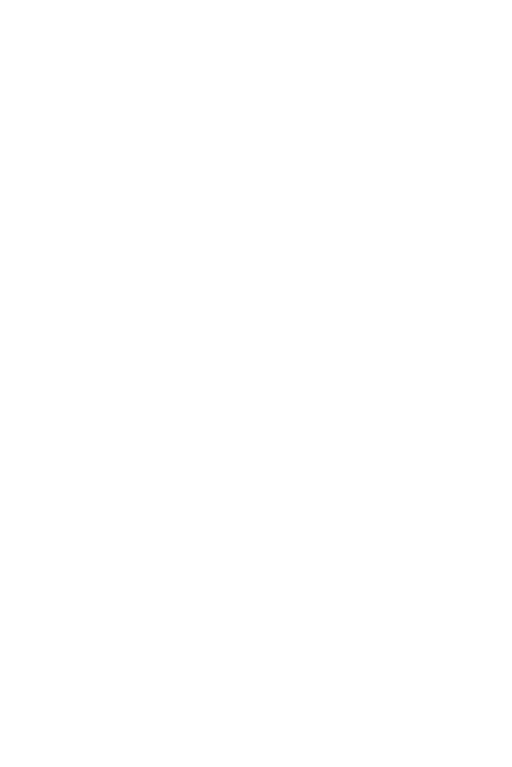
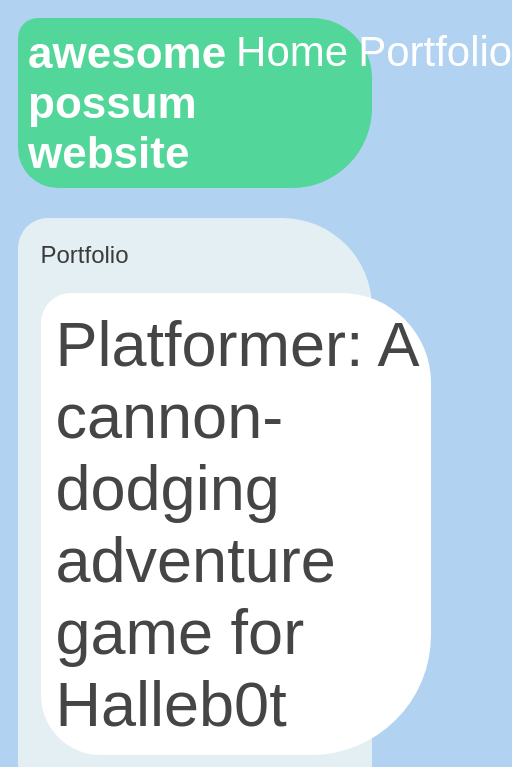
Before and after one commit to wheezeeus/wheezeeus.github.io, a plain HTML site: page portfolio.html in a window 390 px wide. Shown: the top 767 px of the page, 512 px wide, since content can reach past the window. Drawn offline with Linux system fonts and the light colour scheme.

Commit message:
add portfolio page to website

```diff
--- a/portfolio.html
+++ b/portfolio.html
@@ -0,0 +1,41 @@
+<!DOCTYPE html>
+<html>
+  <head>
+    <title>awesome possum website</title>
+    <link rel="stylesheet" href="style.css" />
+  </head>
+
+  <body>
+    <!-- All content goes here -->
+    <div id="all-contents">
+        <nav>
+            <h1>awesome possum website</h1>
+            <ul id="nav-ul">
+                <li class="nav-li">
+                    <a href="index.html">Home</a>
+                </li>
+                <li>
+                    <a href="portfolio.html">Portfolio</a>
+                </li>
+            </ul>
+        </nav>
+        <main>
+            <div class="content">
+                <hi>Portfolio</hi>
+                <ul id="portfolio">
+                    <li>
+                        <a href="fsd-projects/platformer/">Platformer: A cannon-dodging adventure game for Halleb0t</a>
+                    </li>
+                    <li>
+                        <a href="fsd-projects/bouncing-box/">Bouncing Box: A fun introduction to web game development</a>
+                    </li>
+                    <li>
+                        <a href="fsd-projects/circularity/">Circularity: A poetic motion experiment with circles</a>
+                    </li>
+                </ul>
+            </div>
+        </main>
+
+    </div>
+  </body>
+</html>
--- a/style.css
+++ b/style.css
@@ -17,6 +17,7 @@
     display: flex;
     padding: 10px;
     margin-bottom: 20px;
+    border-radius: 20px 60px 80px 40px;
 }
 
 h1 {
@@ -46,9 +47,10 @@
 
 /* main container area beneath menu */
 main {
-    background: rgb(245, 238, 219);
+    background: rgb(228, 239, 243);
     display: flex;
     margin-top: 20px;
+    border-radius: 20px 60px 80px 40px;
 }
 
 .sidebar {
@@ -60,6 +62,7 @@
     height: 220px;
     margin-top: 20px;
     margin-left: 10px;
+    border-radius: 200px 200px 40px 40px;
 }
 
 .content {
@@ -72,8 +75,88 @@
     border: 4px silver ridge;
     padding: 8px;
     margin-top: 20px;
+    border-radius: 20px 60px 80px 40px;
 }
 
 h2, h3 {
     margin: 0px;
 }
+/* Portfolio styles */
+.content h1 {
+  color: black;
+}
+
+#portfolio {
+  list-style-type: none;
+  padding-left: 0;
+
+}
+
+#portfolio li {
+  background: #fff;
+  padding: 10px;
+  border-radius: 20px 60px 80px 40px;
+  margin-bottom: 10px;
+
+}
+
+#portfolio li:hover {
+  background: #eee;
+
+}
+
+#portfolio a {
+  text-decoration: none;
+  color: #454545;
+
+}
+
+/* responsive web design */
+@media screen and (min-width: 120px) and (max-width: 1080px) {
+  main {
+    height: 100ch;
+    zoom: 1.5;
+    display: grid;
+  }
+
+  h1 {
+    font-size: 44px;
+  }
+
+  h2 {
+    font-size: 42px;
+  }
+
+  h3 {
+    font-size: 36px;
+  }
+
+  #all-contents {
+    height: 100ch;
+    margin: none;
+  }
+
+  a {
+    font-size: 42px;
+  }
+
+  .sidebar {
+    margin-right: 0px;
+    justify-content: center;
+    align-items: center;
+  }
+
+  .sidebar-img {
+    width: 100%;
+  }
+
+  p,
+  li {
+    font-size: 24px;
+  }
+
+  .content {
+    align-content: center;
+    justify-content: center;
+  }
+}
```
